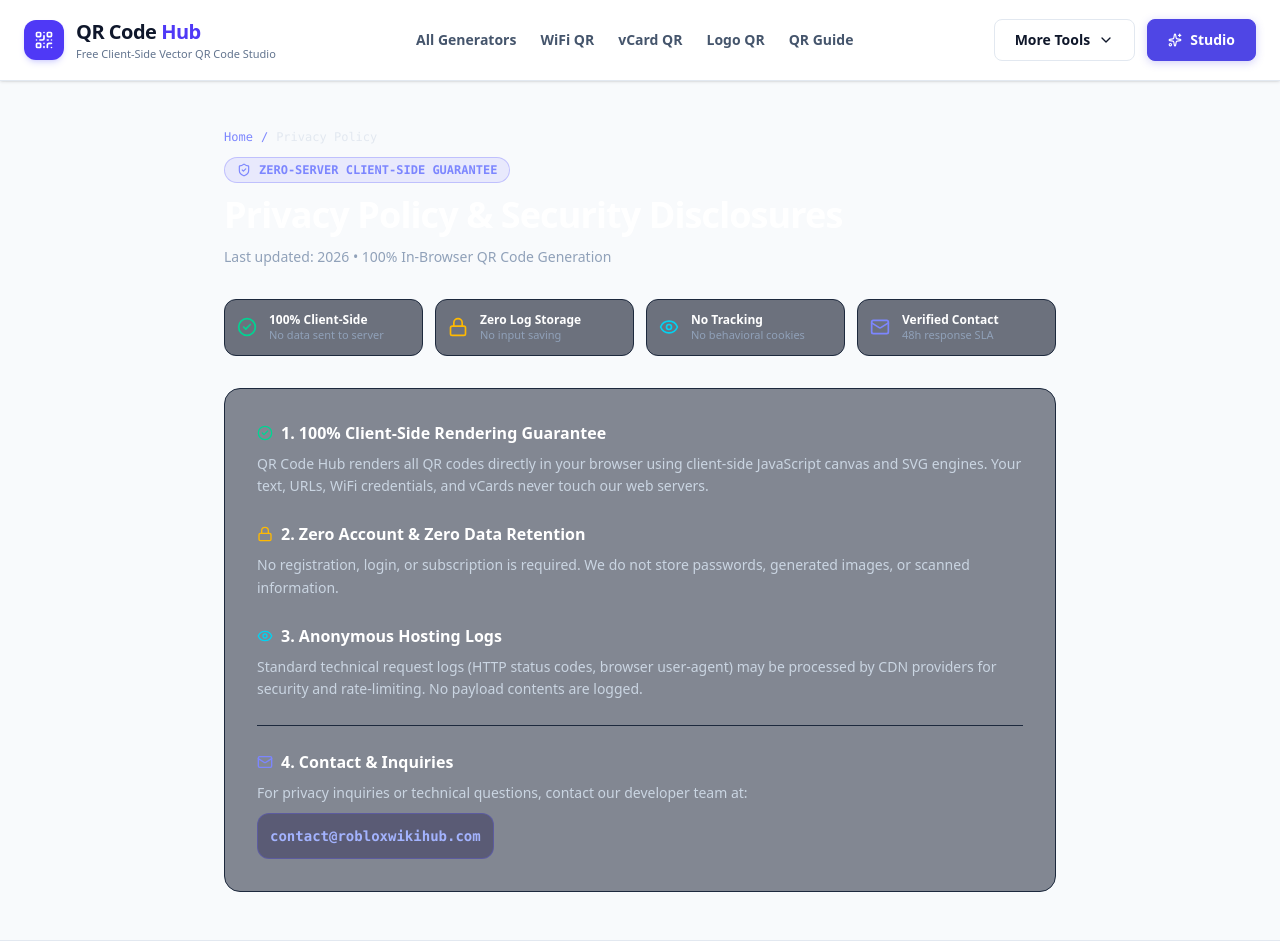
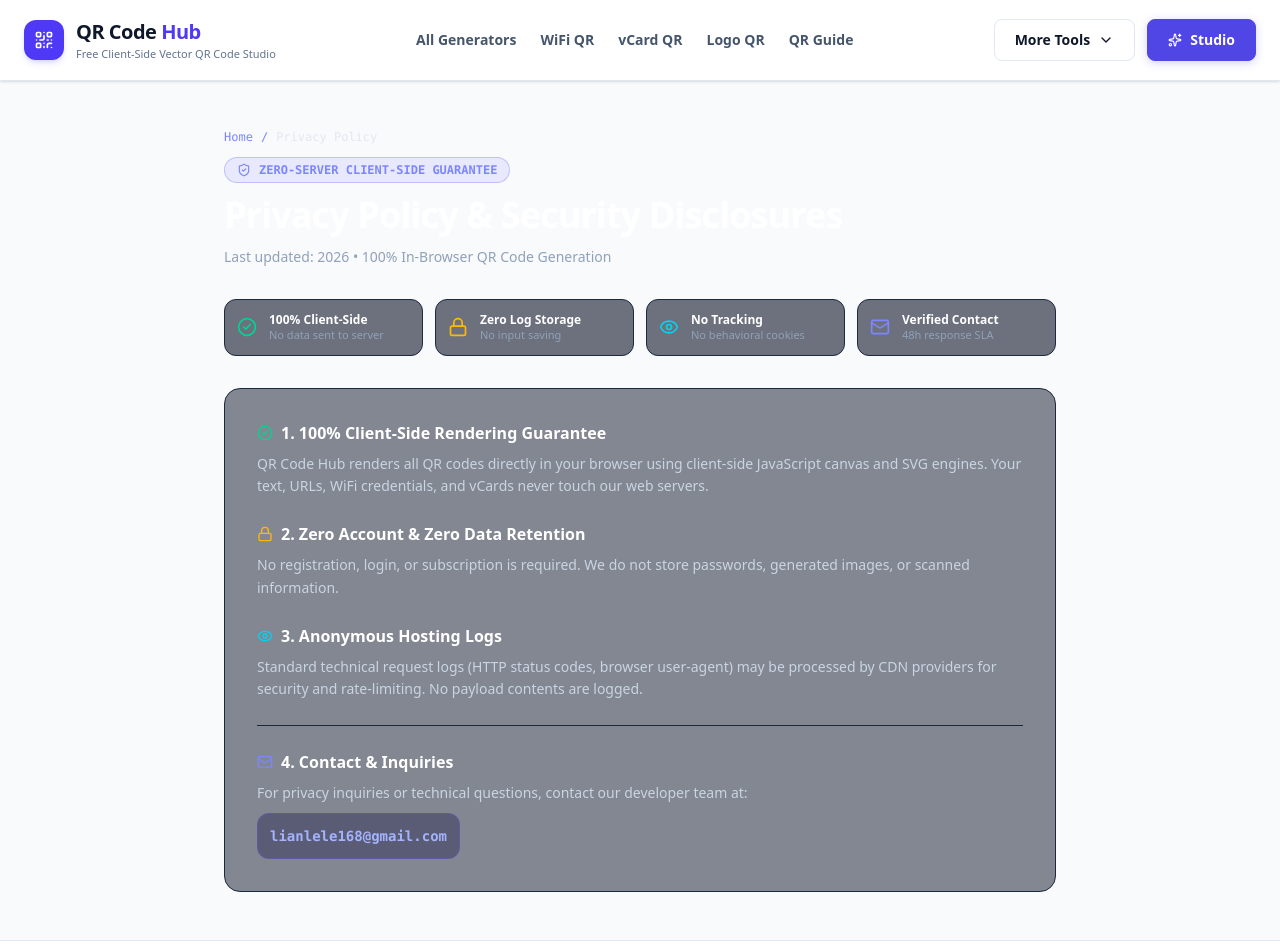
Before and after one commit to lianlele168/qr-code-hub, a Next.js app: page /privacy-policy in a window 1280 px wide. Shown: the top 952 px of the page. Built offline with nearby package versions, Linux system fonts and the light colour scheme.

Commit message:
feat(eeat): standardize verified contact lianlele168 and link to hub editorial standards

```diff
--- a/src/app/privacy-policy/page.tsx
+++ b/src/app/privacy-policy/page.tsx
@@ -107,7 +107,7 @@
             For privacy inquiries or technical questions, contact our developer team at:
           </p>
           <div className="inline-block rounded-xl border border-indigo-500/30 bg-indigo-950/40 p-3 font-mono text-sm font-bold text-indigo-300">
-            contact@robloxwikihub.com
+            lianlele168@gmail.com
           </div>
         </section>
       </div>
```
